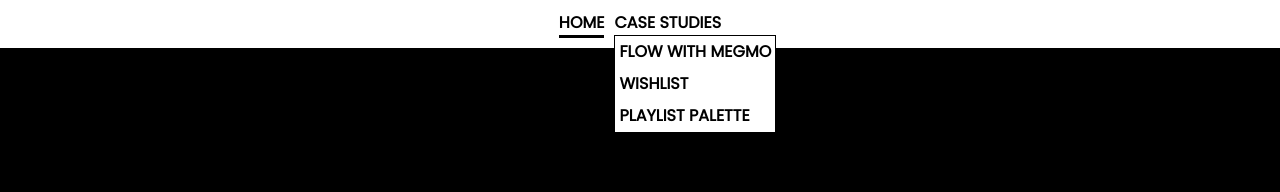
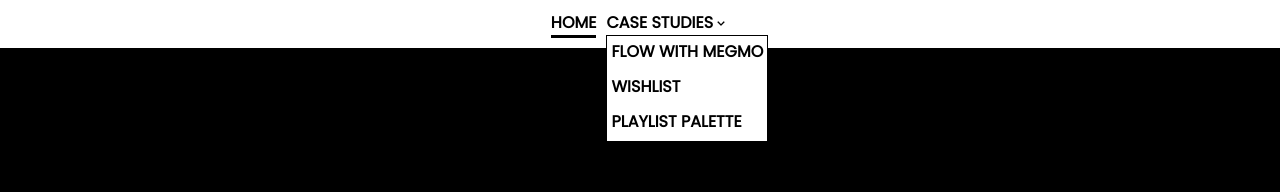
Before and after one commit to jeremiah-quill/Portfolio-Website, a React (Create React App) app: page / in a window 1280 px wide. Both pictures are taken after a click on the button "CASE STUDIES". Shown: the top 192 px of the page. Built offline with nearby package versions, Linux system fonts and the light colour scheme.

Commit message:
added micro interaction on navbar breadcrumb

```diff
--- a/package.json
+++ b/package.json
@@ -7,6 +7,8 @@
     "@testing-library/jest-dom": "^5.16.2",
     "@testing-library/react": "^12.1.3",
     "@testing-library/user-event": "^13.5.0",
+    "auto-prefixer": "^0.4.2",
+    "framer-motion": "^6.3.3",
     "new-component": "^4.0.0",
     "prettier": "^2.6.2",
     "react": "^17.0.2",
--- a/src/components/CustomLink.js
+++ b/src/components/CustomLink.js
@@ -1,10 +1,9 @@
-import { useEffect } from 'react';
-import { useResolvedPath, useMatch, Link, useLocation } from 'react-router-dom';
+import { useResolvedPath, useMatch, Link } from 'react-router-dom';
+import { motion } from 'framer-motion';
 
-function CustomLink({ children, to, ...props }) {
+function CustomLink({ children, variants, to, ...props }) {
   let resolved = useResolvedPath(to);
   let match = useMatch({ path: resolved.pathname, end: true });
-  const location = useLocation();
 
   return (
     <div>
@@ -12,7 +11,10 @@ function CustomLink({ children, to, ...props }) {
         {children}
       </Link> */}
       <Link
-        style={{ borderBottom: match && match.pathname === '/' ? '3px solid black' : 'none' }}
+        style={{
+          borderBottom:
+            match && match.pathname === '/' ? '3px solid black' : '3px solid transparent',
+        }}
         to={to}
         {...props}>
         {children}
--- a/src/components/Header.js
+++ b/src/components/Header.js
@@ -3,13 +3,30 @@ import { useLocation } from 'react-router-dom';
 import CustomLink from './CustomLink';
 import { BiChevronRight } from 'react-icons/bi';
 import { useWidthContext } from '../contexts/WidthContext';
+import { motion } from 'framer-motion';
 
 function Header() {
   const ref = useRef();
   const [isMenuOpen, setIsMenuOpen] = useState(null);
   const location = useLocation();
+  const { width } = useWidthContext();
 
-  const { width } = useWidthContext();
+  const menu = {
+    show: {
+      transition: {
+        staggerChildren: 1,
+      },
+    },
+  };
+
+  const dropdownLink = {
+    hide: {
+      opacity: 0,
+    },
+    show: {
+      opacity: 1,
+    },
+  };
 
   function toggleMenu() {
     setIsMenuOpen((curr) => !curr);
@@ -39,10 +56,10 @@ function Header() {
 
   return (
     <header className="z-50 flex items-center fixed bg-white w-full py-2 h-12 top-0">
-      <nav>
+      <nav className="flex items-stretch">
         <CustomLink to="/">Home</CustomLink>
         <div>
-          <div className="relative">
+          <div className="relative z-10 bg-white flex items-center">
             <button
               ref={ref}
               to="null"
@@ -51,22 +68,32 @@ function Header() {
               Case Studies
             </button>
             {width > 500 ? (
-              <div className="text-black h-full flex items-center absolute left-full top-0.5 -translate-y-0.5 ml-2">
-                <BiChevronRight
-                  style={memoizedPathname !== '' ? { color: 'black' } : { color: 'white' }}
-                />
-                <h3 className="text-black ml-2 font-normal text-xs w-max underline">
+              <motion.div
+                initial={{ rotate: '90deg' }}
+                animate={memoizedPathname !== '' ? { rotate: '0deg' } : { rotate: '90deg' }}>
+                <BiChevronRight className="m-0 p-0" style={{ color: 'black' }} />
+              </motion.div>
+            ) : null}
+            {width > 500 && memoizedPathname !== '' ? (
+              <motion.div
+                // initial={{ opacity: 0, x: -20, top: '50%', y: '-50%' }}
+                // animate={{ opacity: 1, x: 0, top: '50%', y: '-50%' }}
+                className="text-black h-full flex items-center absolute left-full top-0.5 -translate-y-0.5 -ml-2">
+                <motion.h3
+                  initial={{ opacity: 0, x: -20 }}
+                  animate={{ opacity: 1, x: 0 }}
+                  className="text-black ml-2 font-normal text-xs w-max underline p-0 m-0">
                   {memoizedPathname}
-                </h3>
-              </div>
+                </motion.h3>
+              </motion.div>
             ) : null}
           </div>
           {isMenuOpen ? (
-            <div className="absolute bg-white border-black border">
+            <div className="absolute bg-white border-black border z-0">
               <CustomLink className="p-1 hover:bg-gray-300 no-underline" to="/flow-with-megmo">
                 Flow with Megmo
               </CustomLink>
-              <CustomLink className="p-1 hover:bg-gray-300" to="/wishlist">
+              <CustomLink variants={dropdownLink} className="p-1 hover:bg-gray-300" to="/wishlist">
                 Wishlist
               </CustomLink>
               <CustomLink className="p-1 hover:bg-gray-300" to="/playlist-palette">
```
Also changed, not shown: 1 other file (tests, documents, lock files or other folders).
